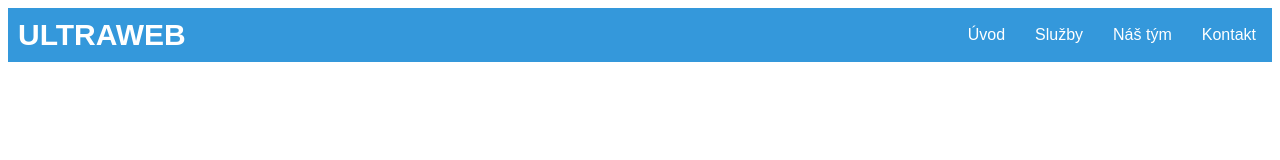
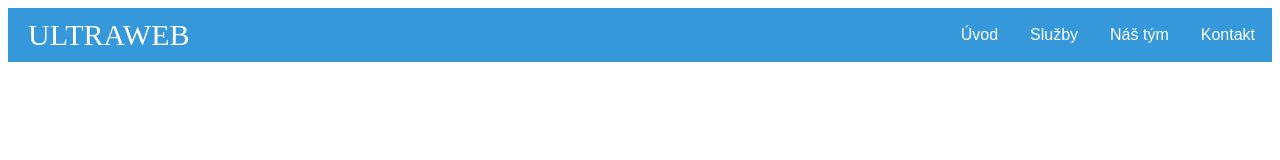
Before and after one commit to badela007/cviceni-navbar, a plain HTML site: page index.html in a window 1280 px wide. Drawn offline with Linux system fonts and the light colour scheme.

Commit message:
Final opraveno

```diff
--- a/style.css
+++ b/style.css
@@ -27,51 +27,38 @@ a:hover {
 	color: #3498db;
 }
 
+/* Název webu v hlavičce je na levé straně a navigace na pravé
+Název webu má padding 10px nahoře a dole a 20px po stranách. Velikost písma je 30px, tučně a velkým písmem (toto udělejte v CSS, ne změnou HTML obashu)
+Položky v navigaci jsou vedle sebe, mají margin 1px, žadný padding
+Odkazy v seznamu zabírají celou výšku rodiče a jsou vertikálně vycentrované */
+
 .hlavicka {
 	display: flex;
 	justify-content: space-between;
 }
 
-.navbar {
-	display: flex;
-	margin: 1px;
-}
-
 .logo {
-	display: flex;
-	align-items: center;
-	justify-content: flex-start;
 	text-transform: uppercase;
+	padding: 10px 20px;
 	font-size: 30px;
-	font-weight: bold;
-	padding: 10px;
-	top: 20px;
-	bottom: 20px;
+	font-family: bold;
 }
 
 .navbar {
 	display: flex;
 	margin: 1px;
+	padding: 0;
 }
 
-.uvod {
+li {
+	display: flex;
+	list-style: none;
+	align-items: stretch;
+	margin: 1px;
+}
+
+a {
 	display: flex;
 	align-items: center;
+
 }
-
-.sluzby {
-	display: flex;
-	align-items: center;
-}
-
-.nastym {
-	display: flex;
-	align-items: center;
-}
-
-.kontakt {
-	display: flex;
-	align-items: center;
-}
-
-/* ---------------------------------------------------- */
```
